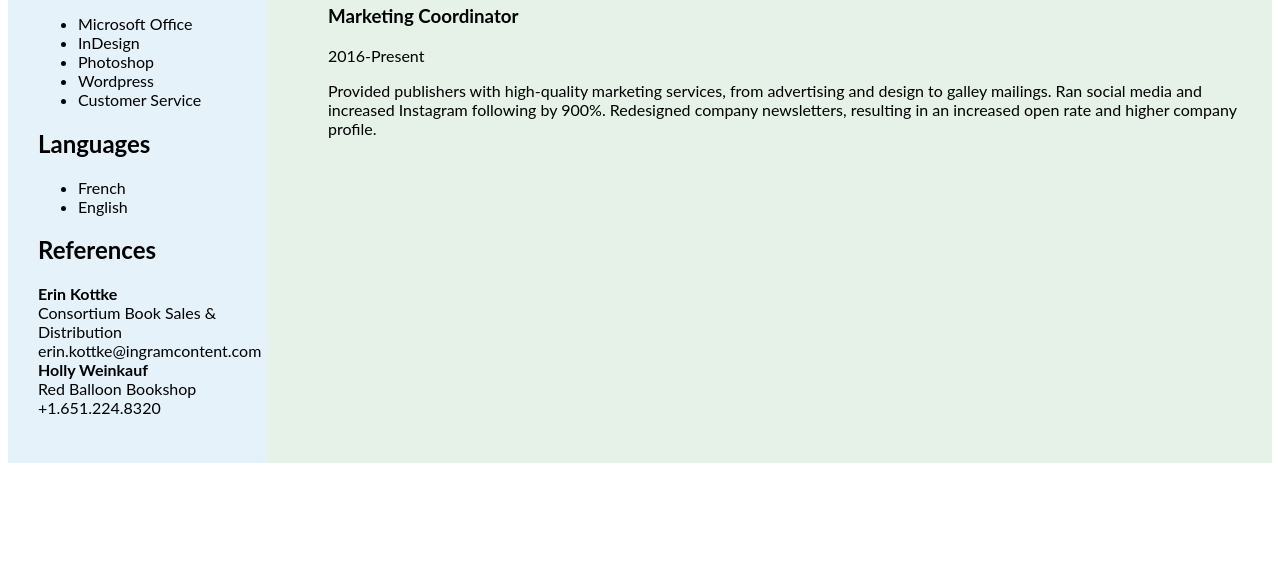
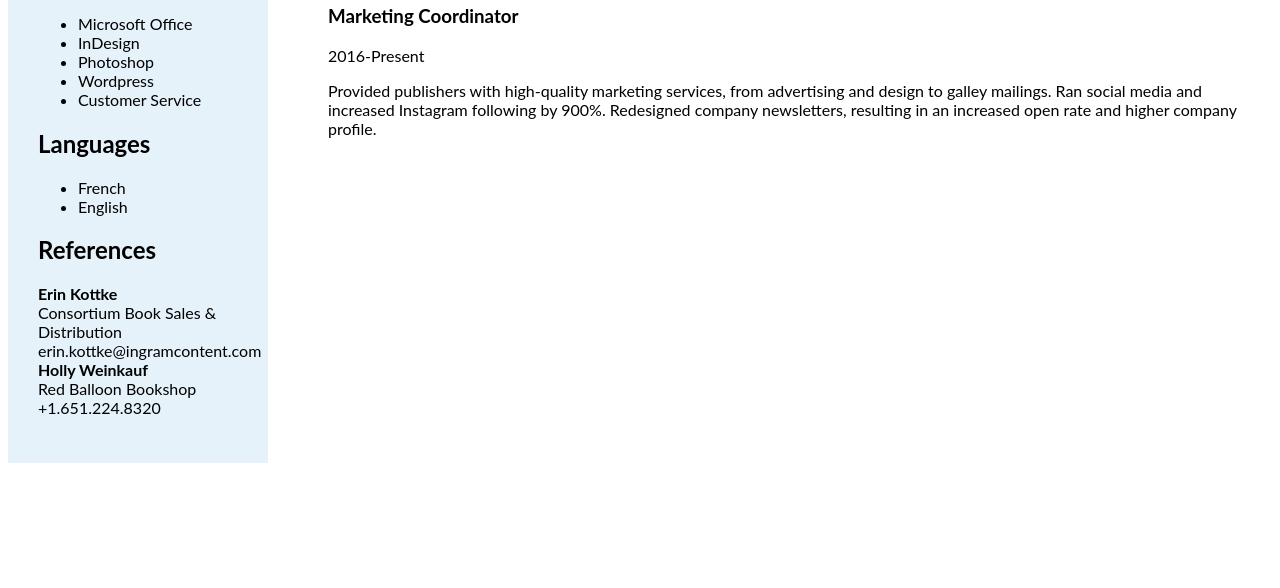
Before and after one commit to cassidyfoust/cassidyfoust.github.io, a plain HTML site: page index.html in a window 1280 px wide. Shown: the part 212-800 px from the top of the page. Drawn offline with Linux system fonts and the light colour scheme.

Commit message:
Update style.css

```diff
--- a/style.css
+++ b/style.css
@@ -18,8 +18,7 @@ body {
 .main {
   padding-left: 30px;
   min-width: 75%;
-  background-color: rgb(230,242,232);
-  font-color: white;
+  background-color: white;
   display: block;
   float: right;
 }
```
